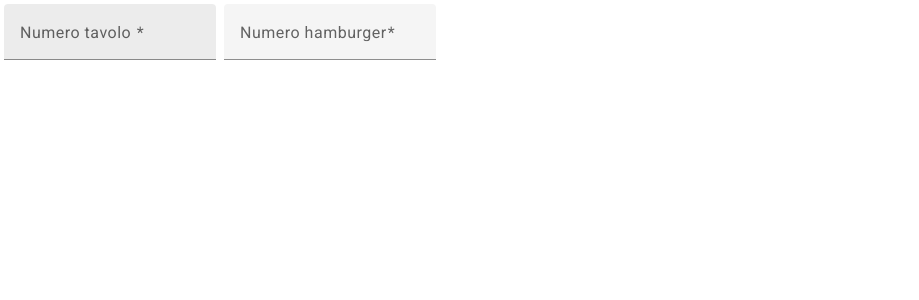
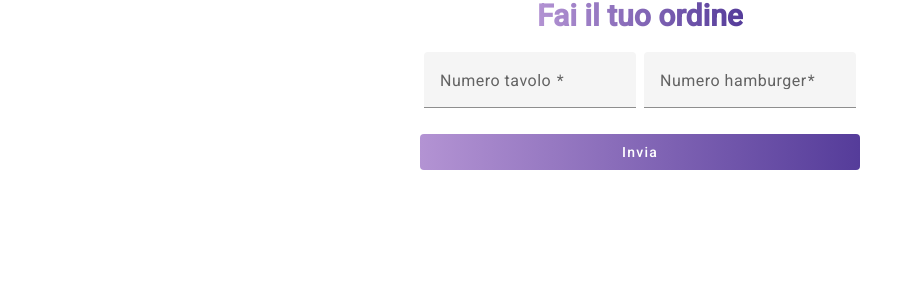
Before and after one commit to elgui1886/burger-app, an Angular app: page /justate/hamburger/order in a window 1280 px wide. Shown: the top 300 px of the page, without its empty margins (0-919 px from the left). Built offline with nearby package versions, Linux system fonts and the light colour scheme.

Commit message:
Task completato - toDo: code refact and ngrx

```diff
--- a/src/app/justate/hamburger/hambuger-order/hambuger-order.component.html
+++ b/src/app/justate/hamburger/hambuger-order/hambuger-order.component.html
@@ -1,4 +1,7 @@
-<form class="container" [formGroup]="_orderForm">
+<form class="container" [formGroup]="_orderForm" (ngSubmit)="_onSubmit()">
+  <header>
+    <h1>Fai il tuo ordine</h1>
+  </header>
   <div class="container__row">
     <mat-form-field>
       <mat-label>Numero tavolo </mat-label>
@@ -14,7 +17,7 @@
       <mat-label>Numero hamburger</mat-label>
       <input type="number" autocomplete="off" matInput placeholder="Quanti hamburger?" min="1"
         formControlName="quantity">
-      <mat-error *ngIf="_orderForm.get('quantity')?.hasError('required')">
+      <mat-error class="mat-error__maxwidth" *ngIf="_orderForm.get('quantity')?.hasError('required')">
         Inserire il numero di hamburger
       </mat-error>
       <mat-error *ngIf="_orderForm.get('quantity')?.hasError('min')">
@@ -24,7 +27,14 @@
   </div>
   <ng-container formArrayName="burgers">
     <ng-container *ngFor="let burgerForm of _burgersFormArray?.controls;let index = index">
-      <div class="container__row" [formGroupName]="index">
+      <mat-card>
+        <mat-card-header>
+          <mat-card-title>Hamburger n. {{index + 1}}</mat-card-title>
+          <mat-card-subtitle>Componi il tuo burger</mat-card-subtitle>
+        </mat-card-header>
+        <mat-card-content>
+          <ng-container [formGroupName]="index">
+            <div class="container__row">
               <mat-form-field>
                 <mat-label>Tipo di pane</mat-label>
                 <mat-select formControlName="bread">
@@ -43,14 +53,24 @@
               </mat-form-field>
               <mat-form-field>
                 <mat-label>Ingredienti</mat-label>
-          <mat-select multiple formControlName="bread">
+                <mat-select multiple formControlName="ingredients">
                   <ng-container *ngFor="let val of _ingredients">
                     <mat-option [value]="val">{{ val }}</mat-option>
                   </ng-container>
                 </mat-select>
               </mat-form-field>
-        <mat-slide-toggle *ngIf="burgerForm.get('meat')?.value === ('Manzo') || burgerForm.get('meat')?.value === ('Gluten free')" style="display:flex" formControlName="mediumRare">Cottura al sangue</mat-slide-toggle>
+              <mat-slide-toggle *ngIf="_checkRare(burgerForm)" style="display:flex" formControlName="mediumRare">Cottura
+                al
+                sangue</mat-slide-toggle>
             </div>
+            <mat-form-field class="container__row--fullwidth">
+              <mat-label>Leave a comment</mat-label>
+              <textarea formControlName="note" matInput placeholder="Inserisci le note..."></textarea>
+            </mat-form-field>
+          </ng-container>
+        </mat-card-content>
+      </mat-card>
     </ng-container>
   </ng-container>
+  <button class="container__button" mat-flat-button color="primary">Invia</button>
 </form>
--- a/src/app/justate/hamburger/hambuger-order/hambuger-order.component.scss
+++ b/src/app/justate/hamburger/hambuger-order/hambuger-order.component.scss
@@ -1,14 +1,48 @@
 mat-form-field {
-    padding: 4px;
+  padding: 4px;
+  flex: 1 1 auto;
+}
+mat-card {
+  margin: 4px;
+  max-width: 100%;
+}
+header {
+  margin: auto;
+  > h1 {
+    font-size: 30px;
+    font-weight: 600;
+    background-image: linear-gradient(to left, #553c9a, #b393d3);
+    color: transparent;
+    background-clip: text;
+    -webkit-background-clip: text;
+  }
+}
+.mat-mdc-card-content {
+  display: flex;
+  flex-direction: column;
+}
+.mat-error__maxwidth {
+  width: 110%;
 }
 
 .container {
-    display: flex;
-    flex-direction: column;
+  display: flex;
+  flex-direction: column;
+  align-items: flex-start;
+  max-width: 95%;
+  margin: auto;
 }
-
-
 .container__row {
-    display: flex;
-    flex-direction: row;
+  flex: 1;
+  display: flex;
+  flex-direction: row;
+  max-width: 100%;
 }
+.container__row--fullwidth {
+  flex: 1;
+  max-width: 100%;
+}
+.container__button {
+  align-self: stretch;
+  background-image: linear-gradient(to left, #553c9a, #b393d3);
+}
--- a/src/app/justate/hamburger/hambuger-order/hambuger-order.component.ts
+++ b/src/app/justate/hamburger/hambuger-order/hambuger-order.component.ts
@@ -4,9 +4,10 @@ import {
   Component,
   OnDestroy,
 } from '@angular/core';
-import { FormArray, FormBuilder, FormGroup, Validators } from '@angular/forms';
+import { AbstractControl, FormArray, FormBuilder, FormGroup, Validators } from '@angular/forms';
+import { MatSnackBar } from '@angular/material/snack-bar';
 import { debounceTime, distinctUntilChanged, Subject, takeUntil } from 'rxjs';
-import { BreadType, MeatType } from './models/enums';
+import { BreadType, MeatType, Ingredients } from './models/enums';
 @Component({
   selector: 'app-hambuger-order',
   templateUrl: './hambuger-order.component.html',
@@ -25,9 +26,9 @@ export class HambugerOrderComponent implements OnDestroy {
 
   readonly _breads = Object.values(BreadType);
   readonly _meats = Object.values(MeatType);
-  readonly _ingredients = Object.values(BreadType);
+  readonly _ingredients = Object.values(Ingredients);
 
-  constructor(private fb: FormBuilder, cd: ChangeDetectorRef) {
+  constructor(private fb: FormBuilder, cd: ChangeDetectorRef, private _snackBar: MatSnackBar) {
     this._orderForm = fb.group({
       tableNumber: fb.control(null, [Validators.required, Validators.min(1)]),
       quantity: fb.control(null, [Validators.required, Validators.min(1)]),
@@ -37,7 +38,7 @@ export class HambugerOrderComponent implements OnDestroy {
       .get('quantity')
       ?.valueChanges.pipe(takeUntil(this._destroy$), debounceTime(300), distinctUntilChanged())
       .subscribe((val: number) => {
-        if (val == null || val < 0) {
+        if (!val || val < 0) {
           return;
         }
         if (val === this._burgersFormArray?.length) {
@@ -57,8 +58,18 @@ export class HambugerOrderComponent implements OnDestroy {
     this._destroy$.next();
   }
 
-  _checkRare(){
+  _checkRare(burgerForm: AbstractControl<any, any>){
+    const meatValue = burgerForm.get('meat')?.value;
+    return meatValue === ('Manzo') || meatValue === ('Gluten free')
+  }
 
+  _onSubmit() {
+    if(this._orderForm.valid) {
+      localStorage.setItem('ORDER',  JSON.stringify(this._orderForm.value));
+      this._snackBar.open('Ordine salvato correttamente', 'Chiudi', {
+        duration: 5000
+      })
+    }
   }
 
   private _buildHamburgerForm() {
@@ -67,7 +78,8 @@ export class HambugerOrderComponent implements OnDestroy {
       bread: fb.control(null, [Validators.required]),
       meat: fb.control(null, [Validators.required]),
       ingredients: fb.control(null),
-      mediumRare: fb.control(null, [Validators.required]),
+      mediumRare: fb.control(false, [Validators.required]),
+      note: fb.control(null),
     });
     return hf;
   }
--- a/src/app/justate/hamburger/hambuger-order/models/enums.ts
+++ b/src/app/justate/hamburger/hambuger-order/models/enums.ts
@@ -5,9 +5,9 @@ export enum BreadType {
 }
 export enum MeatType {
     Beef = 'Manzo',
+    GlutenFree = 'Gluten free',
     Chicken = 'Pollo',
-    Vegetable = 'Vegetale',
-    GlutenFree = 'Gluten free'
+    Vegetable = 'Vegetale'
 }
 export enum Ingredients {
     Lettuce = 'Lattuga',
--- a/src/app/justate/hamburger/hamburger.module.ts
+++ b/src/app/justate/hamburger/hamburger.module.ts
@@ -10,6 +10,8 @@ import { HambugerOrderComponent } from './hambuger-order/hambuger-order.componen
 import {MatIconModule} from '@angular/material/icon';
 import {MatSelectModule} from '@angular/material/select';
 import {MatSlideToggleModule} from '@angular/material/slide-toggle';
+import {MatCardModule} from '@angular/material/card';
+import {MatSnackBarModule} from '@angular/material/snack-bar';
 @NgModule({
   declarations: [HambugerOrderComponent],
   imports: [
@@ -25,6 +27,9 @@ import {MatSlideToggleModule} from '@angular/material/slide-toggle';
     MatIconModule,
     MatSelectModule,
     MatSlideToggleModule,
+    MatCardModule,
+    MatSnackBarModule,
+
     // App
     HamburgerRoutingModule
   ],
--- a/src/styles.scss
+++ b/src/styles.scss
@@ -3,9 +3,10 @@
 html,
 body {
   height: 100%;
+
 }
 body {
-  margin: 0;
+  margin: auto;
   font-family: Roboto, "Helvetica Neue", sans-serif;
 }
 .page-container {
@@ -13,6 +14,6 @@ body {
   // justify-content: center;
 }
 
-// .mat-mdc-form-field {
-//   display: inherit !important;
-// }
+.mat-form-field-infix {
+  width: auto !important;
+}
```
Lines whose indentation alone changed are shown as unchanged.
